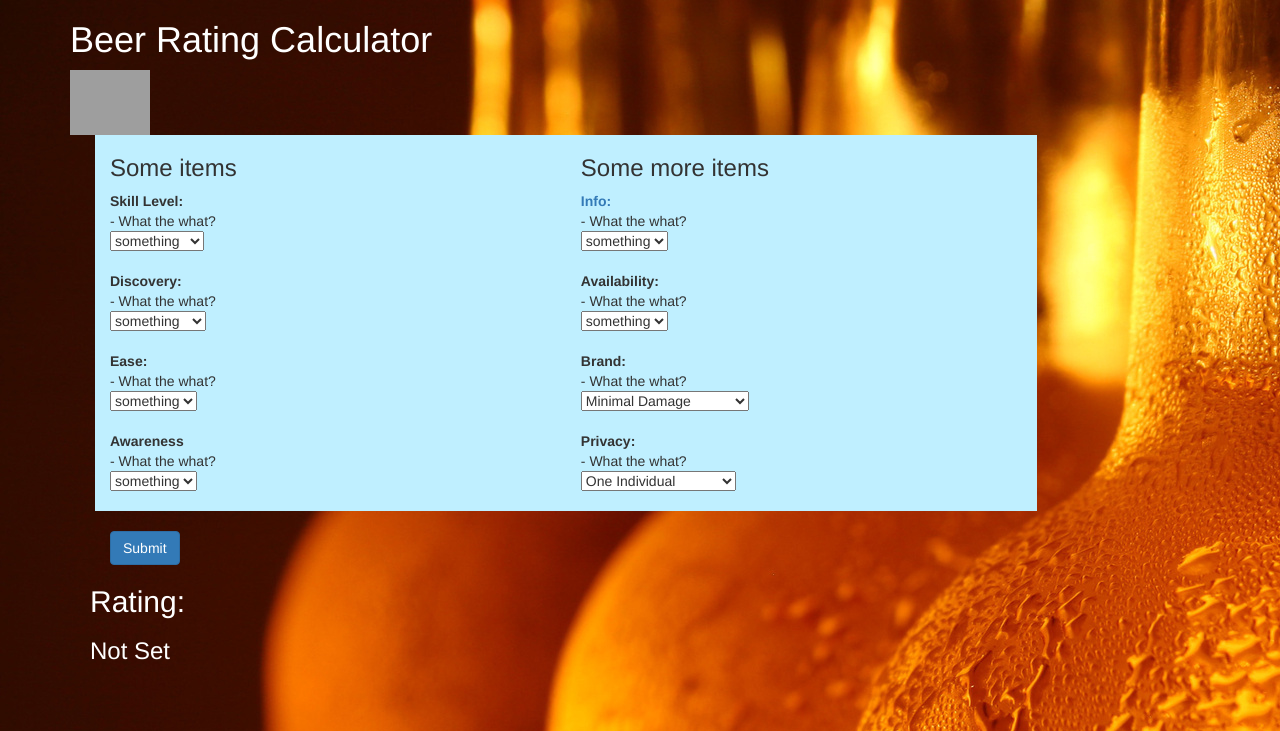
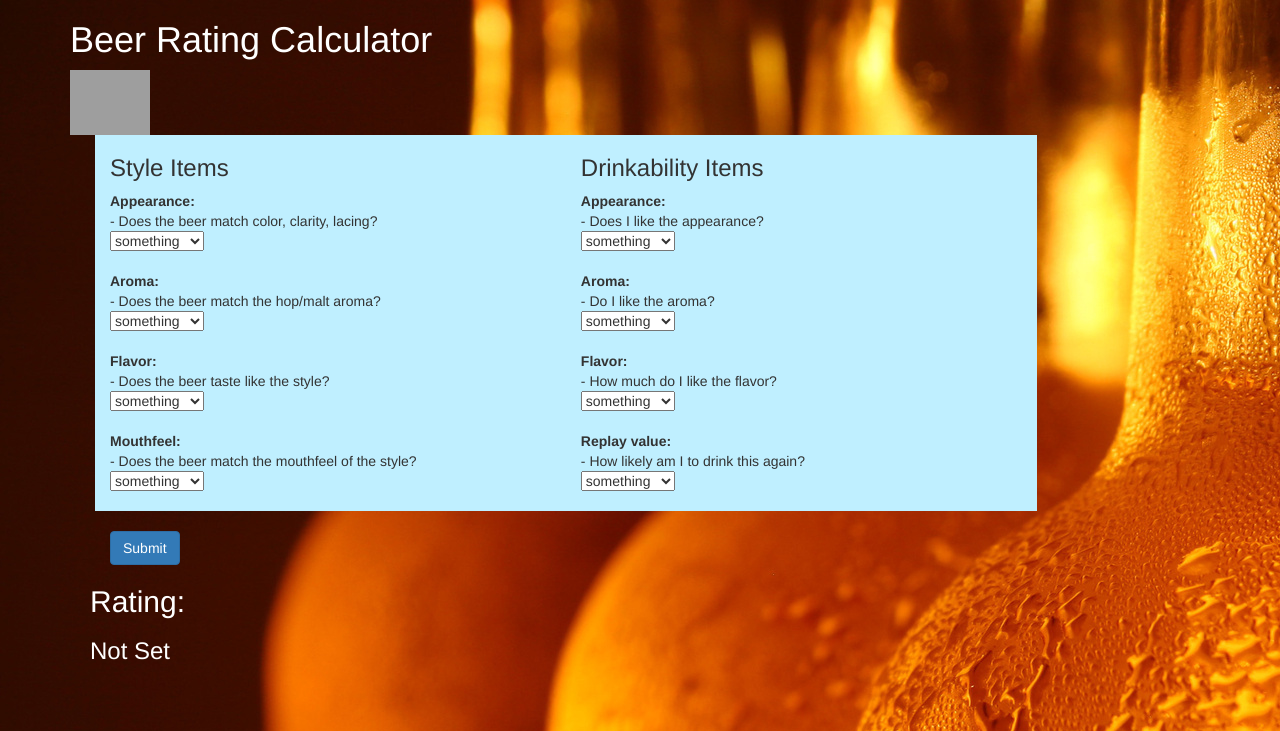
Before and after one commit to trojanghost9/beercalc, a Flask app: page / in a window 1280 px wide. Shown: the top 731 px of the page. Run offline with Flask 2, Linux system fonts and the light colour scheme; some libraries are stand-ins or nearby versions; grey boxes are pictures that could not be loaded.

Commit message:
updated select fields and calculations to match beer terms

```diff
--- a/calcapp/calculator.py
+++ b/calcapp/calculator.py
@@ -1,6 +1,6 @@
 from flask import Flask, render_template, request
 from settings import secret_key
-from forms import FormOne
+from forms import BeerForm
 
 app = Flask(__name__)
 app.secret_key = secret_key
@@ -16,73 +16,77 @@ def home():
     If no values are provided on a GET the default priority will be 'Not Set'
     """
 
-    form = FormOne()
+    form = BeerForm()
 
     if request.method == 'POST':
         # do the calculations and return the information on the results page
-        level = int(form.level_selector.data)
-        discovery = int(form.discovery_selector.data)
-        ease = int(form.ease_selector.data)
-        awareness = int(form.awareness_selector.data)
-        info = int(form.info_selector.data)
-        availability = int(form.availability_selector.data)
-        brand = int(form.brand_selector.data)
-        privacy = int(form.privacy_selector.data)
+        appearance = float(form.appearance_selector.data)
+        aroma = float(form.aroma_selector.data)
+        flavor = float(form.flavor_selector.data)
+        mouthfeel = float(form.mouthfeel_selector.data)
+        myappearance = float(form.myappearance_selector.data)
+        myaroma = float(form.myaroma_selector.data)
+        myflavor = float(form.myflavor_selector.data)
+        replay = float(form.replay_selector.data)
 
-        some_factors = (level + discovery + ease + awareness) / 4.0
-        some_impact = (info + availability) / 2.0
-        other_impact = (brand + privacy) / 2.0
-        score = (some_factors + some_impact + other_impact) / 3.0
+        # calculate score
+        style_factors = (appearance + aroma + flavor + mouthfeel) / 4.0
+        my_factors = (myappearance + myaroma + myflavor + replay) / 4.0
+        score = (style_factors + my_factors) / 2.0
 
-        if score < 1.8:
-            rating = "bad"
-        elif score < 3.6:
-            rating = "meh"
-        elif score < 5.4:
-            rating = "good"
-        elif score < 7.2:
-            rating = "yum"
+        if score < 2.0:
+            rating = "Poor it out!"
+        elif score < 4.0:
+            rating = "Meh"
+        elif score < 6.0:
+            rating = "Good"
+        elif score < 8.0:
+            rating = "Yum!"
         else:
-            rating = "desert island"
+            rating = "Desert island beer!!!"
 
-        url = "http://127.0.0.1:8081/results?level=" + str(level) + "&discovery=" + str(discovery) + "&ease=" \
-              + str(ease) + "&awareness=" + str(awareness) + "&info=" + str(info) \
-              + "&availability=" + str(availability) + "&brand=" + str(brand) + "&privacy=" + str(privacy)
+        url = "http://127.0.0.1:8081/?appearance=" + str(appearance) + "&aroma=" + str(aroma) + "&flavor=" \
+              + str(flavor) + "&mouthfeel=" + str(mouthfeel) + "&myappearance=" + str(myappearance) \
+              + "&myaroma=" + str(myaroma) + "&myflavor=" + str(myflavor) + "&replay=" + str(replay)
 
         return render_template('index.html', form=form, rating=rating, url=url)
         # if GET then check if query string parameters to calculate
     else:
         try:
-            level = int(request.args.get('level'))
-            discovery = int(request.args.get('discovery'))
-            ease = int(request.args.get('ease'))
-            awareness = int(request.args.get('awareness'))
-            info = int(request.args.get('info'))
-            availability = int(request.args.get('availability'))
-            brand = int(request.args.get('brand'))
-            privacy = int(request.args.get('privacy'))
+            appearance = float(request.args.get('appearance'))
+            aroma = float(request.args.get('aroma'))
+            flavor = float(request.args.get('flavor'))
+            mouthfeel = float(request.args.get('mouthfeel'))
+            myappearance = float(request.args.get('myappearance'))
+            myaroma = float(request.args.get('myaroma'))
+            myflavor = float(request.args.get('myflavor'))
+            replay = float(request.args.get('replay'))
 
             # calculate score
-            some_factors = (level + discovery + ease + awareness) / 4.0
-            some_impact = (info + availability) / 2.0
-            other_impact = (brand + privacy) / 2.0
-            score = (some_factors + some_impact + other_impact) / 3.0
+            style_factors = (appearance + aroma + flavor + mouthfeel) / 4.0
+            my_factors = (myappearance + myaroma + myflavor + replay) / 4.0
+            score = (style_factors + my_factors) / 2.0
 
-            # set priority
-            if score < 1.8:
-                rating = "bad"
-            elif score < 3.6:
-                rating = "meh"
-            elif score < 5.4:
-                rating = "good"
-            elif score < 7.2:
-                rating = "yum"
+            if score < 2.0:
+                rating = "Poor it out!"
+            elif score < 4.0:
+                rating = "Meh"
+            elif score < 6.0:
+                rating = "Good"
+            elif score < 8.0:
+                rating = "Yum!"
             else:
-                rating = "desert island"
+                rating = "Desert island beer!!!"
+
+            url = "http://127.0.0.1:8081/?appearance=" + str(appearance) + "&aroma=" + str(aroma) + "&flavor=" \
+                  + str(flavor) + "&mouthfeel=" + str(mouthfeel) + "&myappearance=" + str(myappearance) \
+                  + "&myaroma=" + str(myaroma) + "&myflavor=" + str(myflavor) + "&replay=" + str(replay)
+
         except:
             rating = "Not Set"
+            url = ""
 
-        return render_template('index.html', form=form, rating=rating)
+        return render_template('index.html', form=form, rating=rating, url=url)
 
 
 @app.route('/test')
--- a/calcapp/forms.py
+++ b/calcapp/forms.py
@@ -2,40 +2,26 @@ from flask_wtf import Form
 from wtforms import SubmitField, SelectField
 
 
-class FormOne(Form):
+class BeerForm(Form):
     # choice definitions
-    level = [(1, 'something'), (3, 'something'), (5, 'something'), (6, 'something'), (9, 'somethings')]
-
-    discovery = [(1, 'something'), (3, 'something'), (7, 'something'), (9, 'Asomething')]
-
-    ease = [(1, 'something'), (3, 'something'), (5, 'something'), (9, 'something')]
-
-    awareness = [(1, 'something'), (4, 'something'), (6, 'something'), (9, 'something')]
-
-    info = [(2, 'something'), (5, 'something'), (6, 'something'), (7, 'something'), (9, 'something')]
-
-    availability = [(1, 'something'), (5, 'something'), (5, 'something'), (7, 'something'), (9, 'something')]
-
-    brand = [(1, 'Minimal Damage'), (4, 'Loss of Major Accounts'), (5, 'Loss of Goodwill'), (9, 'Brand Damage')]
-
-    privacy = [(3, 'One Individual'), (5, 'Hundreds of People'), (7, 'Thousands of People'), (9, 'Millions of People')]
+    appearance = [(1, 'something'), (3.25, 'something'), (5.5, 'something'), (7.75, 'something'), (10, 'somethings')]
+    aroma = [(1, 'something'), (3.25, 'something'), (5.5, 'something'), (7.75, 'something'), (10, 'somethings')]
+    flavor = [(1, 'something'), (3.25, 'something'), (5.5, 'something'), (7.75, 'something'), (10, 'somethings')]
+    mouthfeel = [(1, 'something'), (3.25, 'something'), (5.5, 'something'), (7.75, 'something'), (10, 'somethings')]
+    myappearance = [(1, 'something'), (3.25, 'something'), (5.5, 'something'), (7.75, 'something'), (10, 'somethings')]
+    myaroma = [(1, 'something'), (3.25, 'something'), (5.5, 'something'), (7.75, 'something'), (10, 'somethings')]
+    myflavor = [(1, 'something'), (3.25, 'something'), (5.5, 'something'), (7.75, 'something'), (10, 'somethings')]
+    replay = [(1, 'something'), (3.25, 'something'), (5.5, 'something'), (7.75, 'something'), (10, 'somethings')]
 
     # selection drop downs
-    level_selector = SelectField("Level", choices=level)
-
-    discovery_selector = SelectField("Discovery", choices=discovery)
-
-    ease_selector = SelectField("Ease", choices=ease)
-
-    awareness_selector = SelectField("Awareness", choices=awareness)
-
-    info_selector = SelectField("Info", choices=info)
-
-    availability_selector = SelectField("Availability", choices=availability)
-
-    brand_selector = SelectField("Brand", choices=brand)
-
-    privacy_selector = SelectField("Privacy", choices=privacy)
+    appearance_selector = SelectField("Appearance", choices=appearance)
+    aroma_selector = SelectField("Aroma", choices=aroma)
+    flavor_selector = SelectField("Flavor", choices=flavor)
+    mouthfeel_selector = SelectField("Mouthfeel", choices=mouthfeel)
+    myappearance_selector = SelectField("Appearance", choices=myappearance)
+    myaroma_selector = SelectField("My Aroma", choices=myaroma)
+    myflavor_selector = SelectField("My Flavor", choices=myflavor)
+    replay_selector = SelectField("Replay", choices=replay)
 
     # Submit form.
     submit = SubmitField('Submit')
--- a/calcapp/templates/index.html
+++ b/calcapp/templates/index.html
@@ -13,49 +13,49 @@
 		<ul>
             <div class="row">
                 <div class="col-sm-5" style="background-color:#BFEFFF;">
-                <h3>Some items</h3>
+                <h3>Style Items</h3>
                     <dl>
-                        <dt>Skill Level:</dt>
-                        <dd>- What the what?</dd>
-                        {{ form.level_selector }}
+                        <dt>Appearance:</dt>
+                        <dd>- Does the beer match color, clarity, lacing?</dd>
+                        {{ form.appearance_selector }}
                     </dl>
                     <dl>
-                        <dt>Discovery:</dt>
-                        <dd>- What the what?</dd>
-                        {{ form.discovery_selector }}
+                        <dt>Aroma:</dt>
+                        <dd>- Does the beer match the hop/malt aroma?</dd>
+                        {{ form.aroma_selector }}
                     </dl>
                     <dl>
-                        <dt>Ease:</dt>
-                        <dd>- What the what?</dd>
-                        {{ form.ease_selector }}
+                        <dt>Flavor:</dt>
+                        <dd>- Does the beer taste like the style?</dd>
+                        {{ form.flavor_selector }}
                     </dl>
                     <dl>
-                    <dt>Awareness</dt>
-                    <dd>- What the what?</dd>
-                    {{ form.awareness_selector }}
+                    <dt>Mouthfeel:</dt>
+                    <dd>- Does the beer match the mouthfeel of the style?</dd>
+                    {{ form.mouthfeel_selector }}
                     </dl>
                 </div>
                 <div class="col-sm-5" style="background-color:#BFEFFF;">
-                <h3>Some more items</h3>
+                <h3>Drinkability Items</h3>
                     <dl>
-                        <dt><a target="_blank" href="http://www.bjcp.org/docs/2015_Guidelines_Beer.pdf">Info:</a></dt>
-                        <dd>- What the what?</dd>
-                        {{ form.info_selector }}
+                        <dt>Appearance:</dt>
+                        <dd>- Does I like the appearance?</dd>
+                        {{ form.myappearance_selector }}
                     </dl>
                     <dl>
-                        <dt>Availability:</dt>
-                        <dd>- What the what?</dd>
-                        {{ form.availability_selector }}
+                        <dt>Aroma:</dt>
+                        <dd>- Do I like the aroma?</dd>
+                        {{ form.myaroma_selector }}
                     </dl>
                     <dl>
-                        <dt>Brand:</dt>
-                        <dd>- What the what?</dd>
-                        {{ form.brand_selector }}
+                        <dt>Flavor:</dt>
+                        <dd>- How much do I like the flavor?</dd>
+                        {{ form.myflavor_selector }}
                     </dl>
                     <dl>
-                        <dt>Privacy:</dt>
-                        <dd>- What the what?</dd>
-                        {{ form.privacy_selector }}
+                        <dt>Replay value:</dt>
+                        <dd>- How likely am I to drink this again?</dd>
+                        {{ form.replay_selector }}
                     </dl>
                 </div>
             </div>
```
